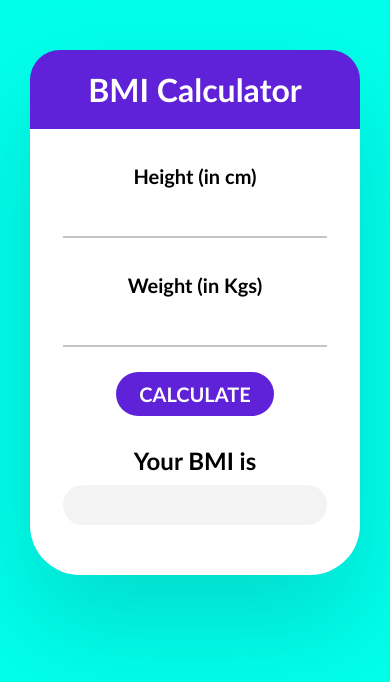
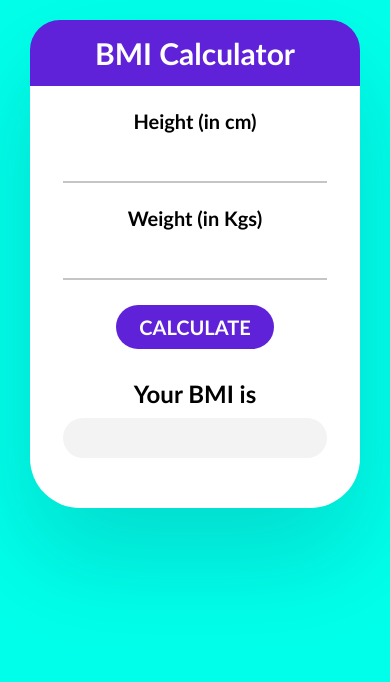
Before and after one commit to TusharMohan1411/bmiCalculator, a plain HTML site: page index.html in a window 390 px wide. Drawn offline with Linux system fonts and the light colour scheme.

Commit message:
css changed for mobile preview

```diff
--- a/style.css
+++ b/style.css
@@ -13,7 +13,7 @@
 
 body,
 html {
-    /* height: 100%; */
+    height: 100%;
     width: 100%;
 }
 
@@ -147,6 +147,8 @@ body {
 @media only screen and (max-width:480px) {
     .bmiCont {
         width: 330px;
+        margin-top: 20px;
+        margin-bottom: 20px;
     }
     #bmi-btn-cont button {
         margin-top: 5px;
@@ -154,4 +156,11 @@ body {
     #bmiBody input {
         width: 100%;
     }
+    #bmiBody label {
+        margin-top: 13px;
+    }
+    #mainBmiHead {
+        padding: 15px;
+        font-size: 30px;
+    }
 }
```
